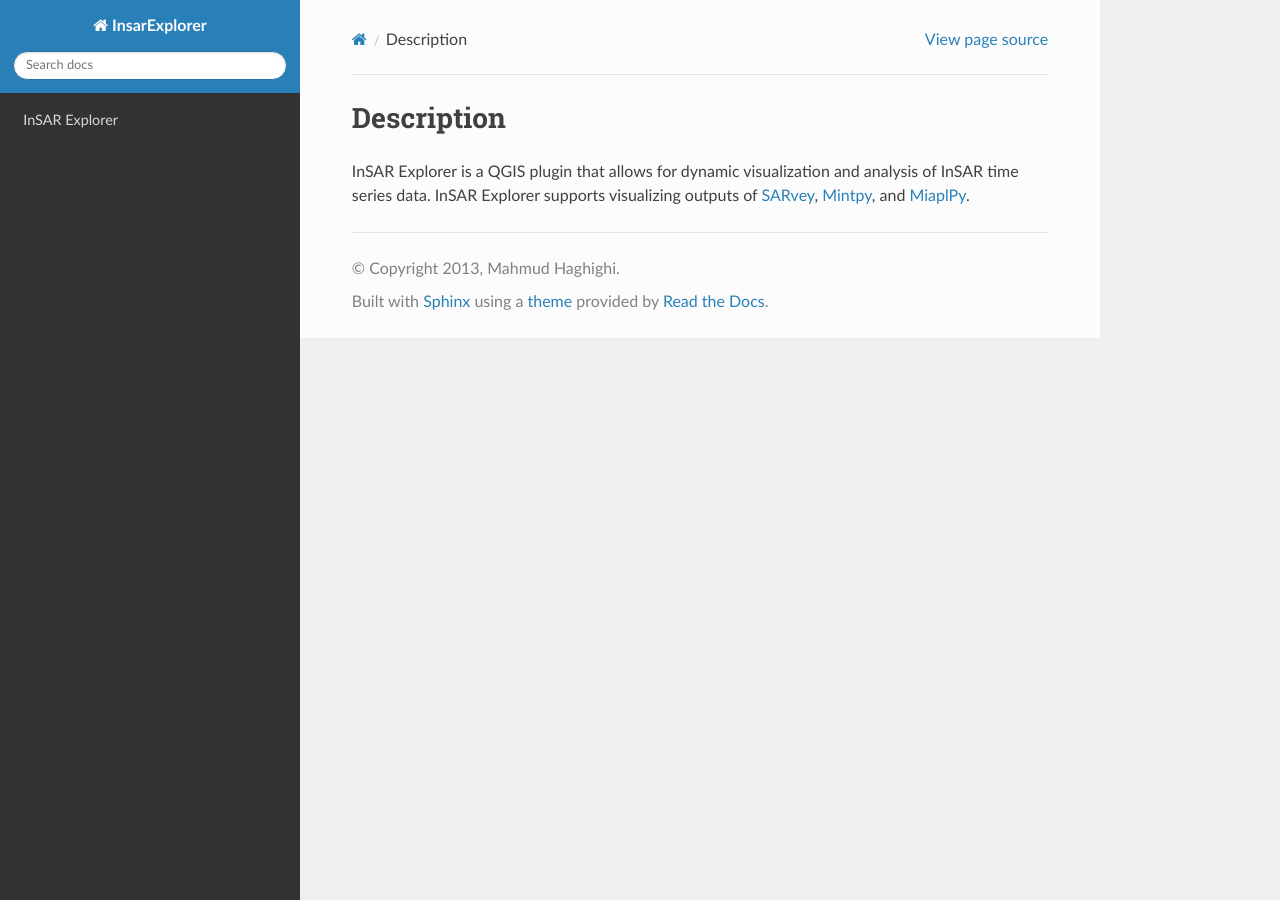
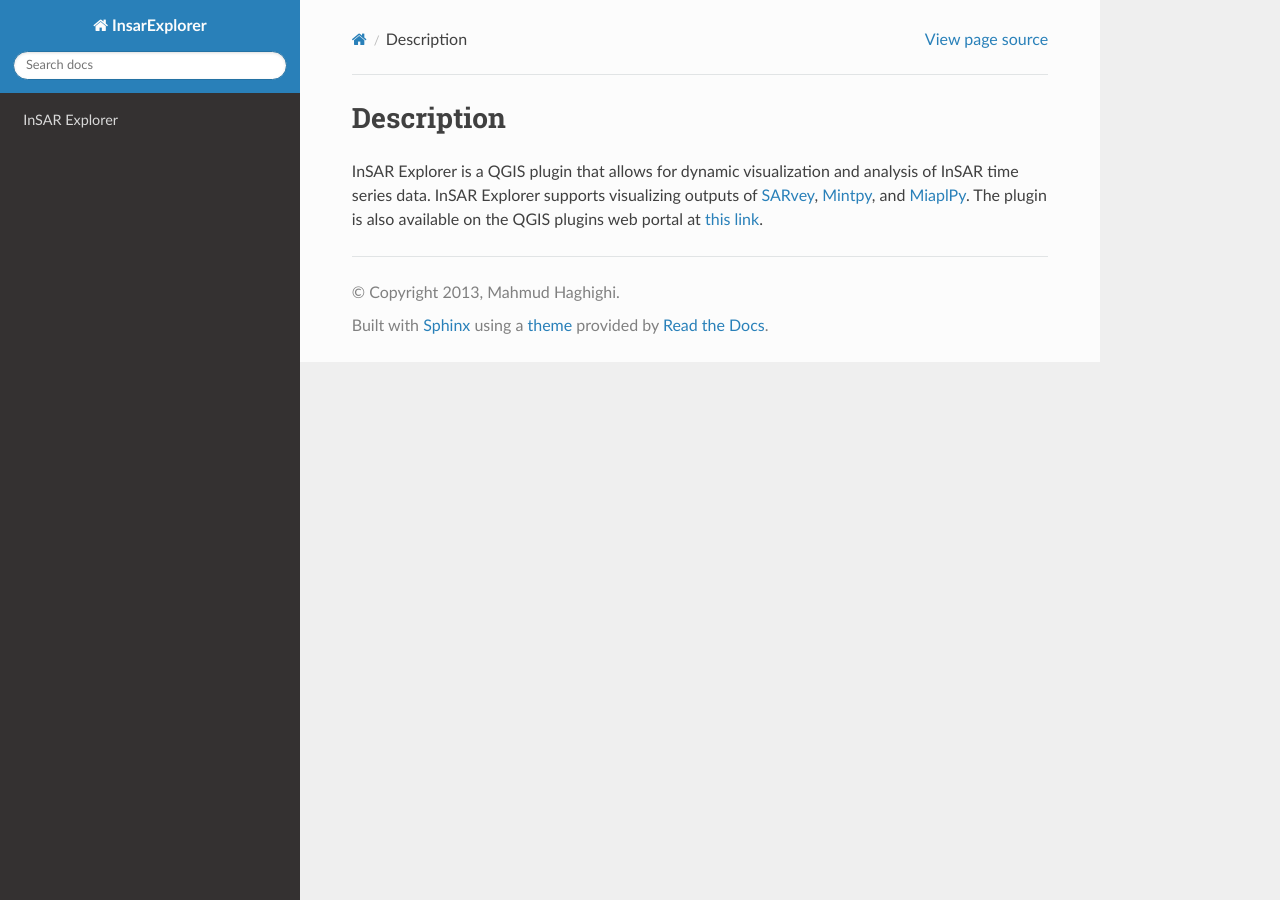
Before and after one commit to luhipi/insar-explorer, a Sphinx documentation site: the page built from help/source/description.rst, in a window 1280 px wide. Built offline with Sphinx 7.4.7 and the Read the Docs theme 3.1.0, drawn with Linux system fonts in a browser that asks for light colours; formulas are drawn with MathJax 3.

Commit message:
add link to qgis repository.

```diff
--- a/help/source/description.rst
+++ b/help/source/description.rst
@@ -5,3 +5,4 @@
 
 InSAR Explorer is a QGIS plugin that allows for dynamic visualization and analysis of InSAR time series data.
 InSAR Explorer supports visualizing outputs of `SARvey <https://github.com/luhipi/sarvey>`_, `Mintpy <https://github.com/insarlab/MintPy>`_, and `MiaplPy <https://github.com/insarlab/MiaplPy>`_.
+The plugin is also available on the QGIS plugins web portal at `this link <https://plugins.qgis.org/plugins/insar_explorer-dev/>`_.
```
